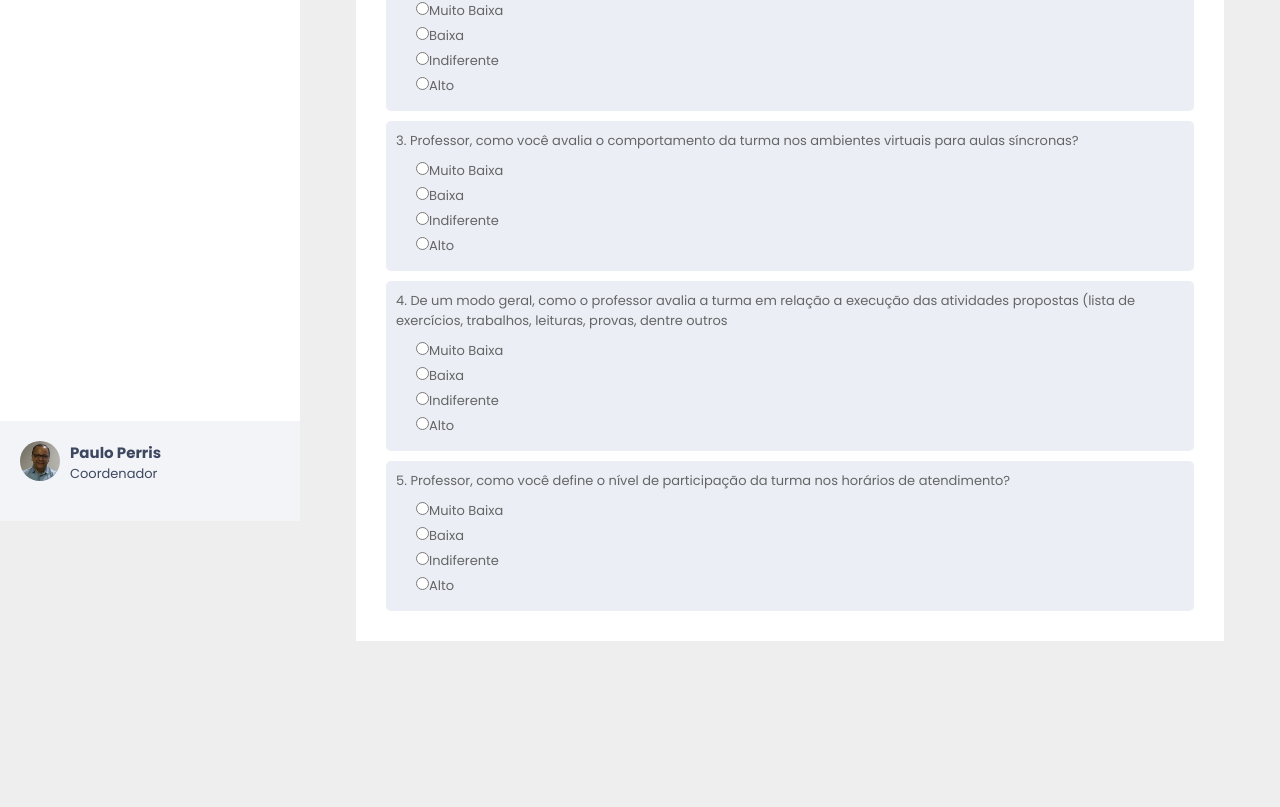
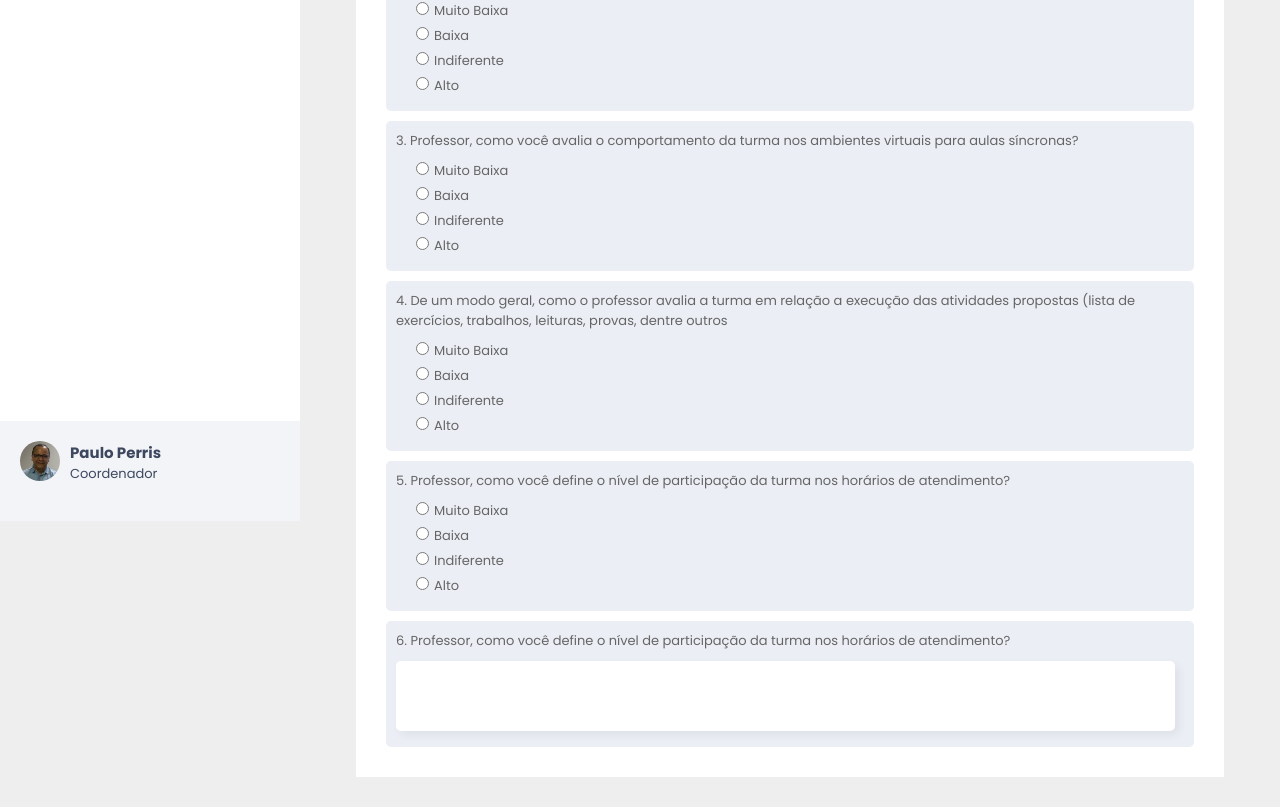
Before and after one commit to jonatasfbastos/sava_front, a React (Create React App) app: page /banco_de_perguntas in a window 1280 px wide. Shown: the part 279-1086 px from the top of the page. Before the commit the page ends 950 px from the top, so only its background shows below. Built offline with nearby package versions, Linux system fonts and the light colour scheme.

Commit message:
add opened question option to question bank

```diff
--- a/src/components/question-item/question-item.css
+++ b/src/components/question-item/question-item.css
@@ -20,3 +20,20 @@
 .option {
     margin: 5px;
 }
+
+.option input {
+    margin-right: 5px;
+}
+
+textarea {
+    margin-top: 10px;
+    width:95%;
+    min-height: 30px;
+    resize: none;
+    padding:15px;
+    border-radius:5px;
+    border:0;
+    box-shadow:4px 4px 10px rgba(0,0,0,0.06);
+    height:40px;
+    outline-color: var(--light-gray-3);
+  }
--- a/src/components/question-item/question-item.jsx
+++ b/src/components/question-item/question-item.jsx
@@ -23,22 +23,30 @@ const QuestionItem = (props) => {
     //     }
     // }
 
-    return(
+    return (
 
         <div className="container-item">
             <div className="question">
                 <p>
                     {number+1}. {question}
                 </p>
+                { options ? (
                     <div className="options">
                         {
                             options.map((item, index) => (
                                 <div className="option">
-                                <input type="radio" value={item.option} name={item.option}/>{item.option}
+                                    <input type="radio" value={item.option} name={item.option}/>
+                                    {item.option}
                                 </div>
                             ))
                         }
                     </div>
+                ) :
+                    <div className="opened-question">
+                        <textarea />
+                    </div>
+                }
+
 
                 {/* {switchTypes(type)} */}
                 {/*s
--- a/src/components/questions-bank/questions-bank.jsx
+++ b/src/components/questions-bank/questions-bank.jsx
@@ -54,10 +54,10 @@ const QuestionItems = [
         ]
     },
 
-    // {
-    //     question: 'Professor, como você define o nível de participação da turma nos horários de atendimento?',
-    //     type:"opened"
-    // },
+    {
+        question: 'Professor, como você define o nível de participação da turma nos horários de atendimento?',
+        type:"opened"
+    },
 ]
 
 function QuestionBank(){
```
Lines whose indentation alone changed are shown as unchanged.
